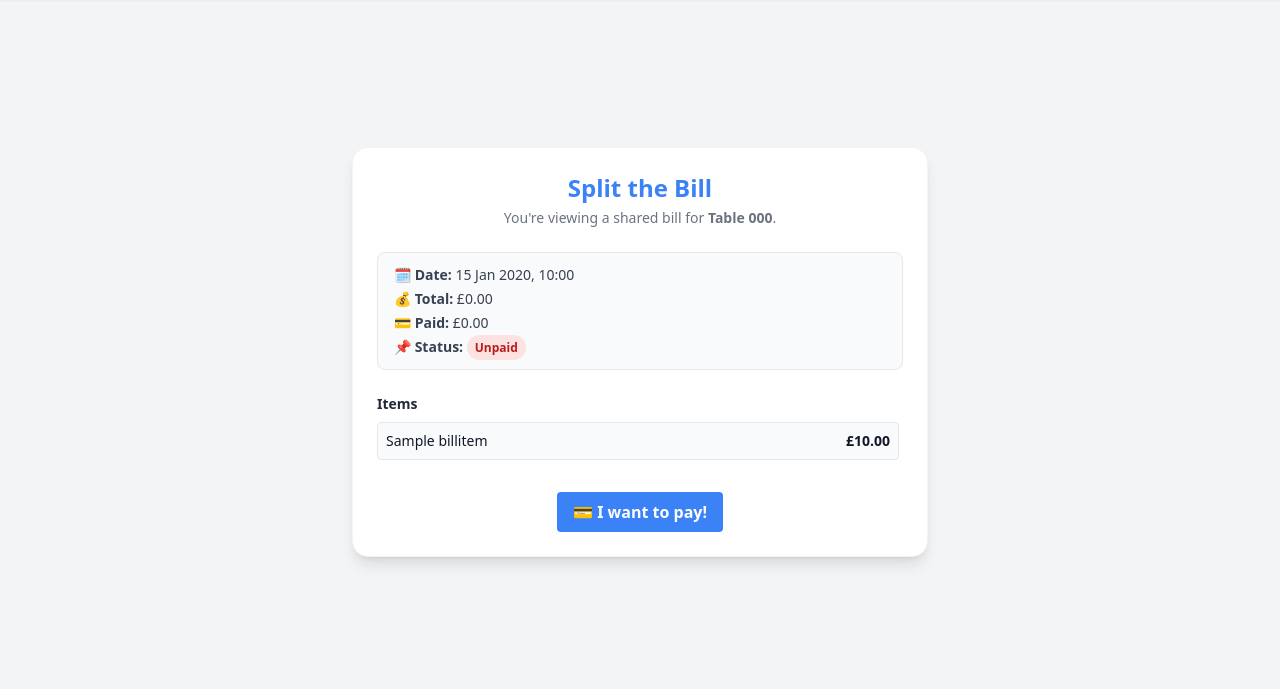
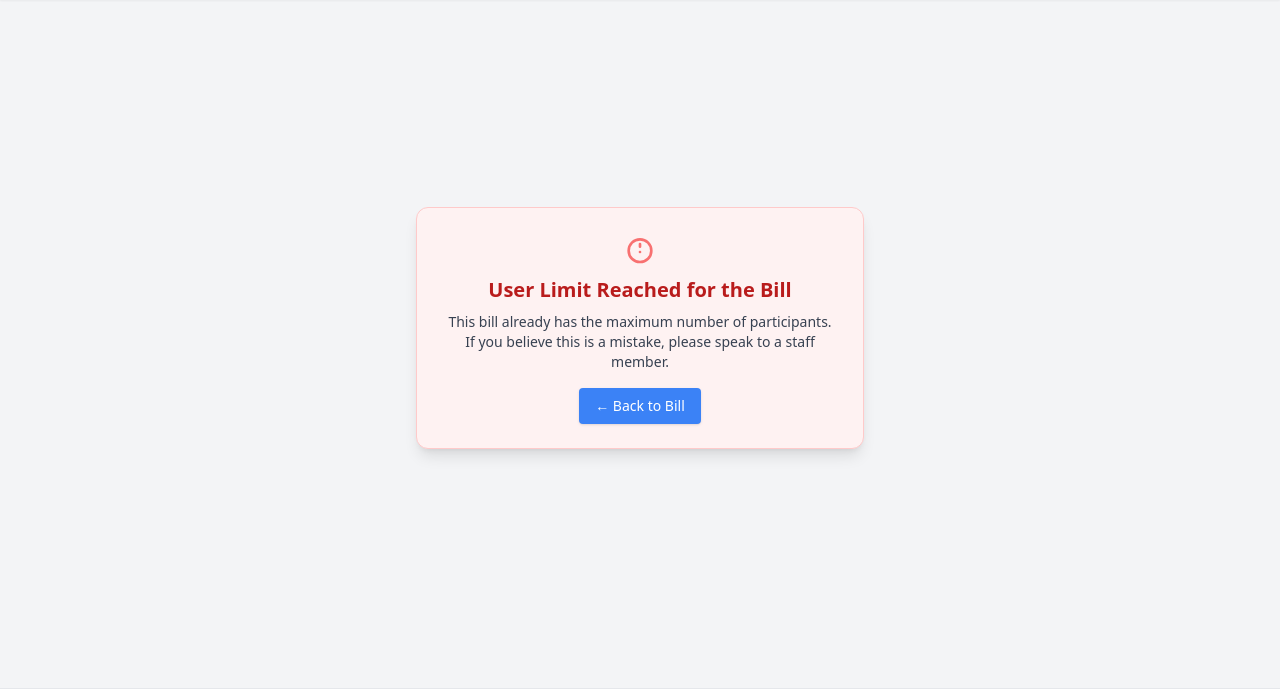
Before and after one commit to rhysmcneill/bill-splitter, a Django app: page /pay/00000000-0000-0000-0000-000000000001/identify/choose/ in a window 1280 px wide. Shown: the part 68-757 px from the top of the page. Run offline with Django 3.2, Linux system fonts and the light colour scheme; tables that the repository leaves empty hold one stand-in row (values such as "Sample post"); some libraries are stand-ins or nearby versions.

Commit message:
[DAY 23]: Adding validation for the bill limit

```diff
--- a/apps/billing/templates/qr/bill_qr.html
+++ b/apps/billing/templates/qr/bill_qr.html
@@ -33,6 +33,7 @@
       </a>
     </div>
 
+    {% if request.user.is_authenticated %}
     <!-- ✅ Back to Dashboard -->
     <div class="text-center mt-3">
       <a href="{% url 'list_bill' business_slug=bill.business.slug %}"
@@ -40,6 +41,7 @@
         ← Back to Bills
       </a>
     </div>
+    {% endif %}
 
   </div>
 </div>
--- a/apps/billing/views.py
+++ b/apps/billing/views.py
@@ -242,7 +242,6 @@ def upload_receipt_view(request):
     return JsonResponse({"error": "No file uploaded."}, status=400)
 
 
-@login_required
 @business_required
 def bill_qr_view(request, business_slug, uuid):
     try:
--- /dev/null
+++ b/apps/payment/templates/payment/user_limit_reached.html
@@ -0,0 +1,25 @@
+{% extends "base_public.html" %}
+{% block title %}User Limit Reached - dividr.{% endblock %}
+
+{% block content %}
+<div class="min-h-[80vh] flex items-center justify-center px-4">
+  <div class="bg-red-50 border border-red-200 text-red-800 rounded-xl p-6 max-w-md w-full shadow-lg text-center">
+    <div class="flex justify-center mb-3">
+      <svg class="h-8 w-8 text-red-400" fill="none" stroke="currentColor" stroke-width="2"
+           viewBox="0 0 24 24">
+        <path stroke-linecap="round" stroke-linejoin="round"
+              d="M12 9v2m0 4h.01M12 5.5C7.253 5.5 3.5 9.253 3.5 14S7.253 22.5 12 22.5 20.5 18.747 20.5 14 16.747 5.5 12 5.5z" />
+      </svg>
+    </div>
+    <h2 class="text-xl font-bold text-red-700 mb-2">User Limit Reached for the Bill</h2>
+    <p class="text-sm text-gray-700 mb-4">
+      This bill already has the maximum number of participants.<br>
+      If you believe this is a mistake, please speak to a staff member.
+    </p>
+    <a href="{{ qr_url }}"
+       class="inline-block px-4 py-2 bg-blue-500 hover:bg-blue-600 text-white text-sm font-medium rounded shadow transition">
+      ← Back to Bill
+    </a>
+  </div>
+</div>
+{% endblock %}
--- a/apps/payment/views.py
+++ b/apps/payment/views.py
@@ -211,21 +211,48 @@ def identify_user_and_choose(request, uuid):
     except Bill.DoesNotExist:
         return render(request, 'core/error/404.html', status=404)
 
+    # Already joined? Redirect them.
+    participant_id = request.session.get(f"participant_id_{bill.uuid}")
+    if participant_id:
+        return redirect('pay_for_bill', uuid=bill.uuid)
+
+    # Enforce participant limit
+    current_count = bill.participants.count()
+    if bill.participant_count and current_count >= bill.participant_count:
+        return render(request, 'payment/user_limit_reached.html', {
+            'bill': bill,
+            'qr_url': reverse('bill_qr', kwargs={
+                'business_slug': bill.business.slug,
+                'uuid': bill.uuid
+            }),
+            'message': "This bill already has the maximum number of participants. If you believe this is a mistake "
+                       "speak to a staff member.",
+        })
+
     if request.method == 'POST':
         name = request.POST.get('name')
         email = request.POST.get('email')
         mode = request.POST.get('mode')
 
-        print("MODE RECEIVED:", mode)
-
         if not name or not email or not mode:
-            # Handle missing fields gracefully
             return render(request, 'payment/customer_bill.html', {
                 'bill': bill,
                 'payment_modes': Bill.PAYMENT_MODES,
             })
 
-        # Create the participant
+        # Re-check in POST (race condition safety)
+        current_count = bill.participants.count()
+        if bill.participant_count and current_count >= bill.participant_count:
+            return render(request, 'payment/user_limit_reached.html', {
+                'bill': bill,
+                'qr_url': reverse('bill_qr', kwargs={
+                    'business_slug': bill.business.slug,
+                    'uuid': bill.uuid
+                }),
+                'message': "Sorry, this bill is already full. If you believe this is a mistake speak to a staff member.",
+            })
+
+        # Create participant
         participant = BillParticipant.objects.create(
             bill=bill,
             name=name,
@@ -233,13 +260,13 @@ def identify_user_and_choose(request, uuid):
         )
         request.session[f"participant_id_{bill.uuid}"] = participant.id
 
-        # Lock the payment mode if it isn't already set
+        # Lock mode if not set
         if not bill.payment_mode:
             bill.payment_mode = mode
             bill.payment_mode_locked_by = participant
             bill.save()
 
-        # Redirect based on split mode
+        # Redirect by mode
         if mode == 'equal':
             return redirect('equal_split', uuid=bill.uuid)
         elif mode == 'custom':
@@ -247,13 +274,7 @@ def identify_user_and_choose(request, uuid):
         elif mode == 'items':
             return redirect('itemized_split', uuid=bill.uuid)
         else:
-            # Fallback if somehow an invalid mode slips through
             return redirect('pay_for_bill', uuid=bill.uuid)
-
-    # Handle GET request (session check)
-    participant_id = request.session.get(f"participant_id_{bill.uuid}")
-    if participant_id:
-        return redirect('pay_for_bill', uuid=bill.uuid)
 
     return render(request, 'payment/customer_bill.html', {
         'bill': bill,
--- a/apps/theme/static/css/dist/styles.css
+++ b/apps/theme/static/css/dist/styles.css
@@ -1041,6 +1041,10 @@ select {
   height: 0.75rem;
 }
 
+.h-14 {
+  height: 3.5rem;
+}
+
 .max-h-64 {
   max-height: 16rem;
 }
@@ -1192,6 +1196,10 @@ select {
 
 .w-28 {
   width: 7rem;
+}
+
+.w-14 {
+  width: 3.5rem;
 }
 
 .max-w-2xl {
@@ -1596,6 +1604,16 @@ select {
   border-color: rgb(134 239 172 / var(--tw-border-opacity, 1));
 }
 
+.border-red-100 {
+  --tw-border-opacity: 1;
+  border-color: rgb(254 226 226 / var(--tw-border-opacity, 1));
+}
+
+.border-red-200 {
+  --tw-border-opacity: 1;
+  border-color: rgb(254 202 202 / var(--tw-border-opacity, 1));
+}
+
 .bg-black {
   --tw-bg-opacity: 1;
   background-color: rgb(0 0 0 / var(--tw-bg-opacity, 1));
@@ -1695,6 +1713,16 @@ select {
   background-color: rgb(34 197 94 / var(--tw-bg-opacity, 1));
 }
 
+.bg-blue-600 {
+  --tw-bg-opacity: 1;
+  background-color: rgb(37 99 235 / var(--tw-bg-opacity, 1));
+}
+
+.bg-red-50 {
+  --tw-bg-opacity: 1;
+  background-color: rgb(254 242 242 / var(--tw-bg-opacity, 1));
+}
+
 .bg-opacity-40 {
   --tw-bg-opacity: 0.4;
 }
@@ -1737,6 +1765,10 @@ select {
 
 .p-10 {
   padding: 2.5rem;
+}
+
+.p-8 {
+  padding: 2rem;
 }
 
 .px-16 {
@@ -1829,6 +1861,11 @@ select {
   padding-right: 0.375rem;
 }
 
+.py-12 {
+  padding-top: 3rem;
+  padding-bottom: 3rem;
+}
+
 .pb-0\.5 {
   padding-bottom: 0.125rem;
 }
@@ -2097,6 +2134,16 @@ select {
 .text-green-500 {
   --tw-text-opacity: 1;
   color: rgb(34 197 94 / var(--tw-text-opacity, 1));
+}
+
+.text-red-400 {
+  --tw-text-opacity: 1;
+  color: rgb(248 113 113 / var(--tw-text-opacity, 1));
+}
+
+.text-red-800 {
+  --tw-text-opacity: 1;
+  color: rgb(153 27 27 / var(--tw-text-opacity, 1));
 }
 
 .underline {
@@ -2318,6 +2365,11 @@ select {
   background-color: rgb(22 163 74 / var(--tw-bg-opacity, 1));
 }
 
+.hover\:bg-blue-700:hover {
+  --tw-bg-opacity: 1;
+  background-color: rgb(29 78 216 / var(--tw-bg-opacity, 1));
+}
+
 .hover\:text-blue-700:hover {
   --tw-text-opacity: 1;
   color: rgb(29 78 216 / var(--tw-text-opacity, 1));
```
